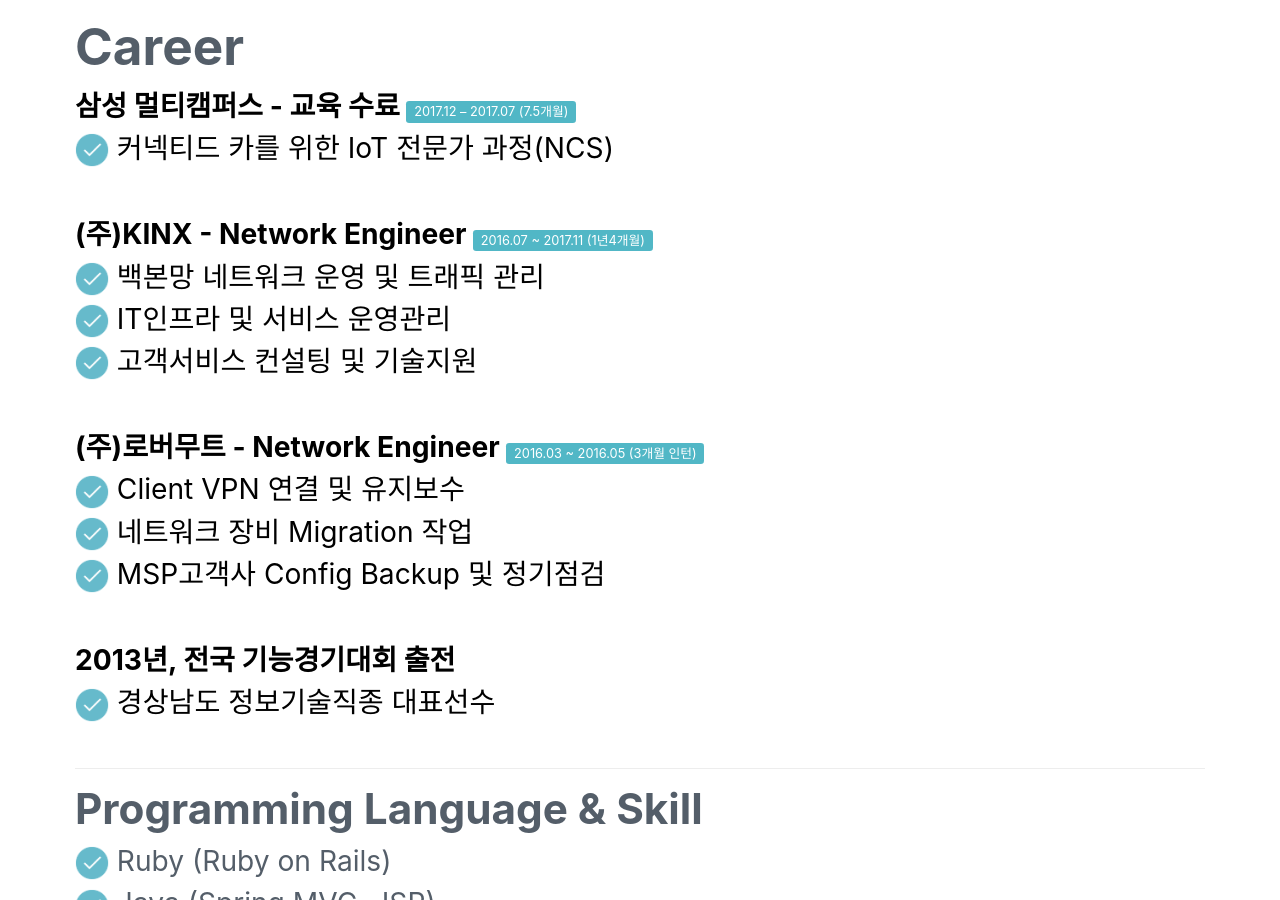
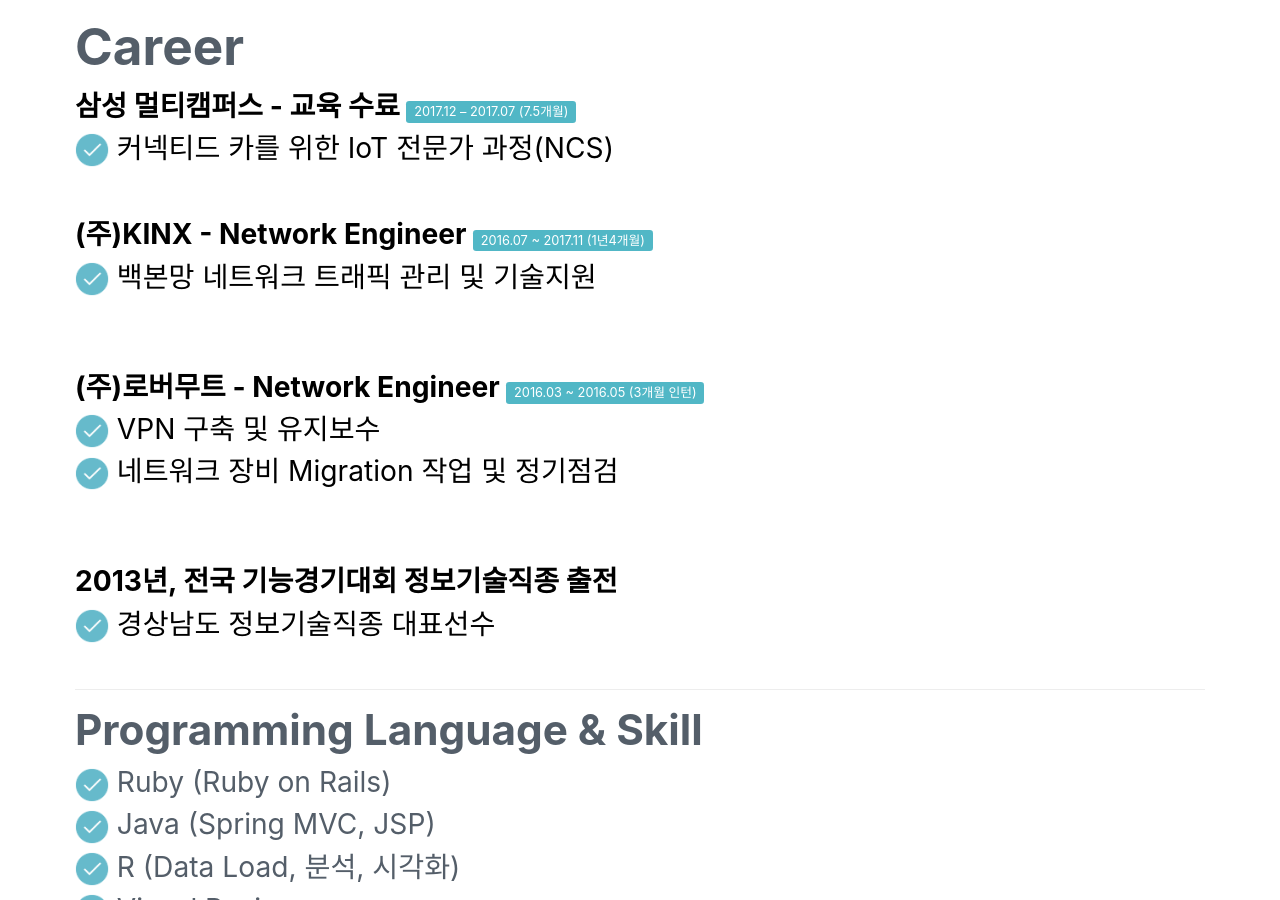
Before and after one commit to HanHyunwoo/HanHyunwoo.github.io, a Jekyll site: the page built from about.md, in a window 1280 px wide and 900 px high, scrolled down 436 px. Built offline with Jekyll 4.4.1, drawn with Linux system fonts in a browser that asks for light colours; some of the changed text lies outside the part shown.

```diff
--- a/about.md
+++ b/about.md
@@ -1,6 +1,6 @@
 ---
 layout: page
-title: "나는 늘 배우길 원하고 있으며, 내 인생 내내 배울 것이다."
+title: "열정, 성장, 성공"
 permalink: /about/
 ---
 
@@ -31,9 +31,7 @@ permalink: /about/
     2016.07 ~ 2017.11 (1년4개월)
   </span><br>
   <span class="about_sub">
-    <img class="check_img" src="http://hanhyunwoo.github.io/assets/img/ok.png"> 백본망 네트워크 운영 및 트래픽 관리<br>
-    <img class="check_img" src="http://hanhyunwoo.github.io/assets/img/ok.png"> IT인프라 및 서비스 운영관리<br>
-    <img class="check_img" src="http://hanhyunwoo.github.io/assets/img/ok.png"> 고객서비스 컨설팅 및 기술지원
+    <img class="check_img" src="http://hanhyunwoo.github.io/assets/img/ok.png"> 백본망 네트워크 트래픽 관리 및 기술지원<br>
   </span>
 </span><br><br>
 
@@ -42,13 +40,12 @@ permalink: /about/
     2016.03 ~ 2016.05 (3개월 인턴)
   </span><br>
   <span class="about_sub">
-    <img class="check_img" src="http://hanhyunwoo.github.io/assets/img/ok.png"> Client VPN 연결 및 유지보수<br>
-    <img class="check_img" src="http://hanhyunwoo.github.io/assets/img/ok.png"> 네트워크 장비 Migration 작업<br>
-    <img class="check_img" src="http://hanhyunwoo.github.io/assets/img/ok.png"> MSP고객사 Config Backup 및 정기점검
+    <img class="check_img" src="http://hanhyunwoo.github.io/assets/img/ok.png"> VPN 구축 및 유지보수<br>
+    <img class="check_img" src="http://hanhyunwoo.github.io/assets/img/ok.png"> 네트워크 장비 Migration 작업 및 정기점검<br>
   </span>
 </span><br><br>
 
-<span class="about_content">2013년, 전국 기능경기대회 출전<br>
+<span class="about_content">2013년, 전국 기능경기대회 정보기술직종 출전<br>
   <span class="about_sub">
     <img class="check_img" src="http://hanhyunwoo.github.io/assets/img/ok.png"> 경상남도 정보기술직종 대표선수
   </span>
@@ -62,9 +59,9 @@ permalink: /about/
   <img class="check_img" src="http://hanhyunwoo.github.io/assets/img/ok.png"> Java (Spring MVC, JSP)<br>
   <img class="check_img" src="http://hanhyunwoo.github.io/assets/img/ok.png"> R (Data Load, 분석, 시각화)<br>
   <img class="check_img" src="http://hanhyunwoo.github.io/assets/img/ok.png"> Visual Basic<br>
-  <img class="check_img" src="http://hanhyunwoo.github.io/assets/img/ok.png"> JavaScript (jQuery, Ajax)<br>
+  <img class="check_img" src="http://hanhyunwoo.github.io/assets/img/ok.png"> JavaScript (Node.js, React, jQuery, Ajax)<br>
   <img class="check_img" src="http://hanhyunwoo.github.io/assets/img/ok.png"> Shell Script<br>
-  <img class="check_img" src="http://hanhyunwoo.github.io/assets/img/ok.png"> Android (jQuery, Ajax)<br>
+  <img class="check_img" src="http://hanhyunwoo.github.io/assets/img/ok.png"> Android<br>
   <img class="check_img" src="http://hanhyunwoo.github.io/assets/img/ok.png"> HTML, CSS (Bootstrap)
   </span>
 </span>
```
Also changed, not shown: _posts/2017-05-01-ConnectedCar.md (+2 -2 lines), _posts/2017-06-25-Trace.md (+2 -2 lines), _posts/2018-11-22-MovieRank.md (added, +26 -0 lines), README.md, assets/img/posts/Movie.jpg (added), assets/img/posts/Movie/intro.JPG (added), assets/img/posts/Movie_thumb.jpg (added), assets/img/posts/Movie_thumb@2x.jpg (added).
